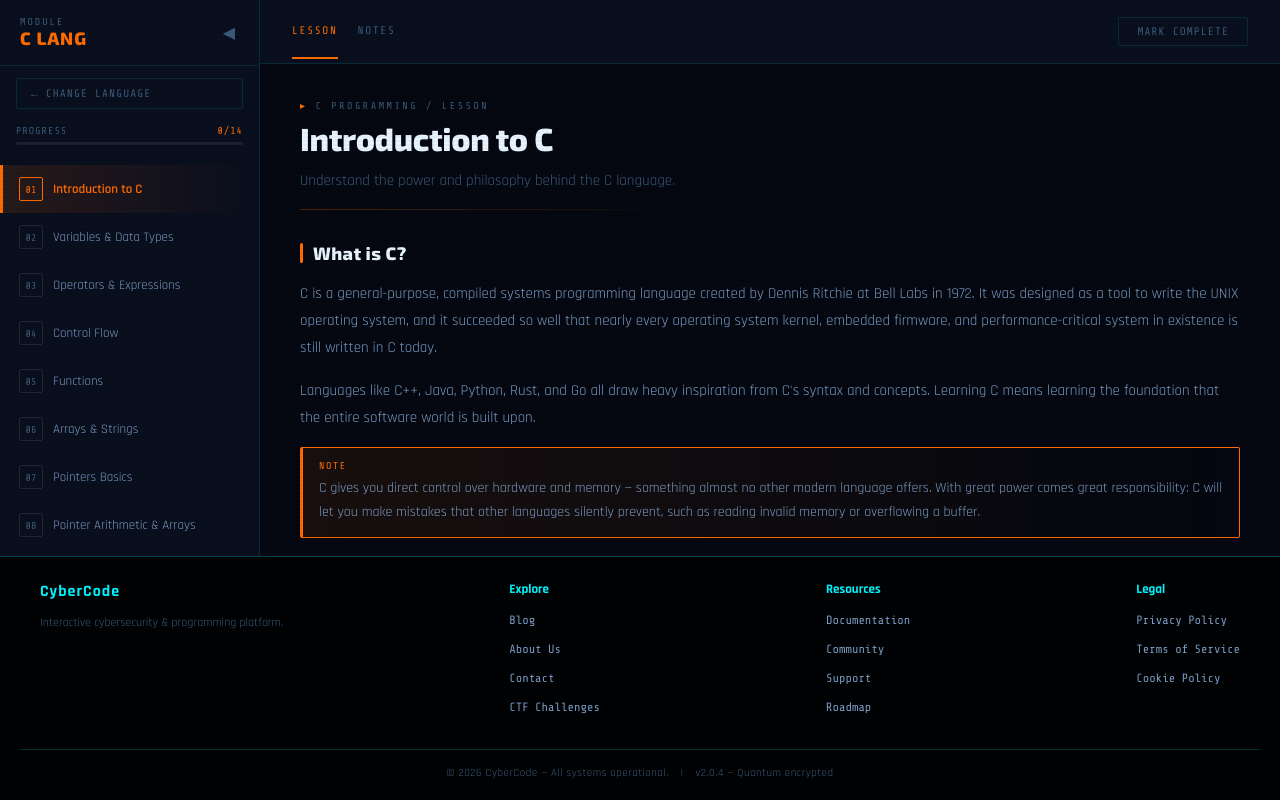
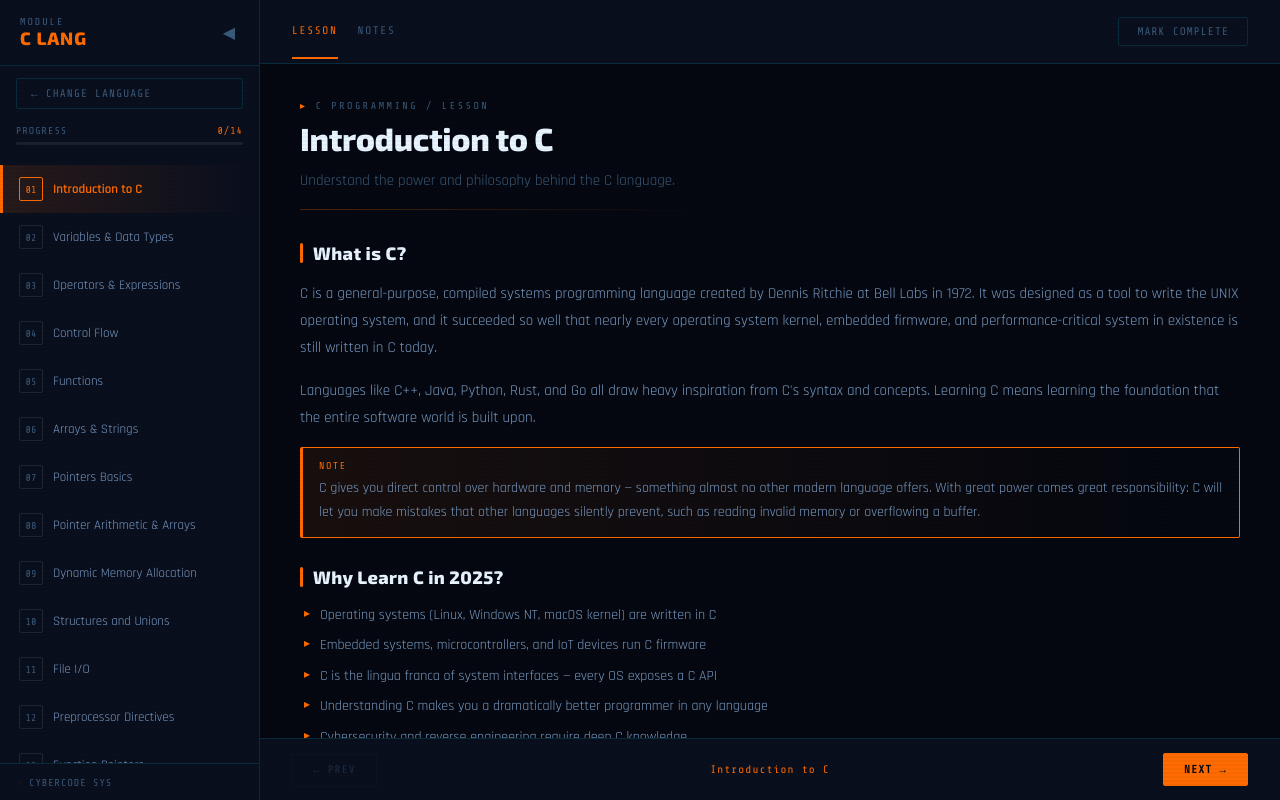
Before and after one commit to StefanCerempei/cybercode, a React (Create React App) app: page / in a window 1280 px wide. Both pictures are taken after a click on the element 466 px from the left and 542 px from the top of the page. Shown: the top 800 px of the page. Built offline with nearby package versions, Linux system fonts and the light colour scheme.

Commit message:
Footer repaired

```diff
--- a/src/pages/LessonsPage.jsx
+++ b/src/pages/LessonsPage.jsx
@@ -2,7 +2,7 @@ import React from 'react';
 import { Helmet } from 'react-helmet-async';
 import Sidebar from '../components/Sidebar.jsx';
 import LessonView from '../components/LessonView.jsx';
-import Footer from '../components/Footer.jsx'; // asigură-te că e .jsx
+import Footer from '../components/Footer.jsx';
 
 export default function LessonsPage({
                                         language,
@@ -32,18 +32,25 @@ export default function LessonsPage({
                 <meta name="robots" content="index, follow" />
             </Helmet>
 
-            {/* Container principal pe coloană, întreaga înălțime */}
+            {/* Container principal – fără înălțime fixă, scroll natural */}
             <div style={{
                 display: 'flex',
                 flexDirection: 'column',
-                height: '100vh',
-                overflow: 'hidden'
+                minHeight: '100vh',
+                background: 'var(--bg-primary)',
             }}>
-                {/* Zona principală (Sidebar + LessonView) - ocupă tot spațiul disponibil */}
+                {/* Zona cu două coloane – Sidebar sticky, conținut scrollabil */}
                 <div style={{
                     display: 'flex',
                     flex: 1,
-                    overflow: 'hidden'
+                }}>
+                    {/* Sidebar – sticky pentru a rămâne vizibil la scroll */}
+                    <div style={{
+                        position: 'sticky',
+                        top: 0,
+                        height: '100vh',
+                        overflowY: 'auto',
+                        flexShrink: 0,
                     }}>
                         <Sidebar
                             language={language}
@@ -52,6 +59,14 @@ export default function LessonsPage({
                             onSelectLesson={onSelectLesson}
                             onBack={onBack}
                         />
+                    </div>
+
+                    {/* Conținutul lecției – crește natural, generează scroll */}
+                    <div style={{
+                        flex: 1,
+                        overflowY: 'auto',
+                        paddingBottom: '2rem',
+                    }}>
                         {currentLesson && (
                             <LessonView
                                 key={currentLesson.id}
@@ -65,8 +80,9 @@ export default function LessonsPage({
                             />
                         )}
                     </div>
+                </div>
 
-                {/* Footer - fixat jos, nu mai face parte din zona de scroll */}
+                {/* Footer – apare doar după ce ai terminat de derulat conținutul lecției */}
                 <Footer />
             </div>
         </>
--- a/src/pages/WelcomePage.jsx
+++ b/src/pages/WelcomePage.jsx
@@ -432,7 +432,19 @@ export default function WelcomePage({ onSelectLanguage }) {
                 </section>
 
                 {/* Footer component */}
-                <Footer />
+                <div style={{
+                    position: 'relative',
+                    minHeight: '100vh',
+                    display: 'flex',
+                    flexDirection: 'column',
+                    alignItems: 'center',
+                    justifyContent: 'flex-start',
+                    background: 'var(--bg-primary)',
+                    overflowX: 'hidden',
+                }}>
+                    {/* ... tot conținutul ... */}
+                    <Footer />
+                </div>
             </div>
         </>
     );
```
Lines whose indentation alone changed are shown as unchanged.
